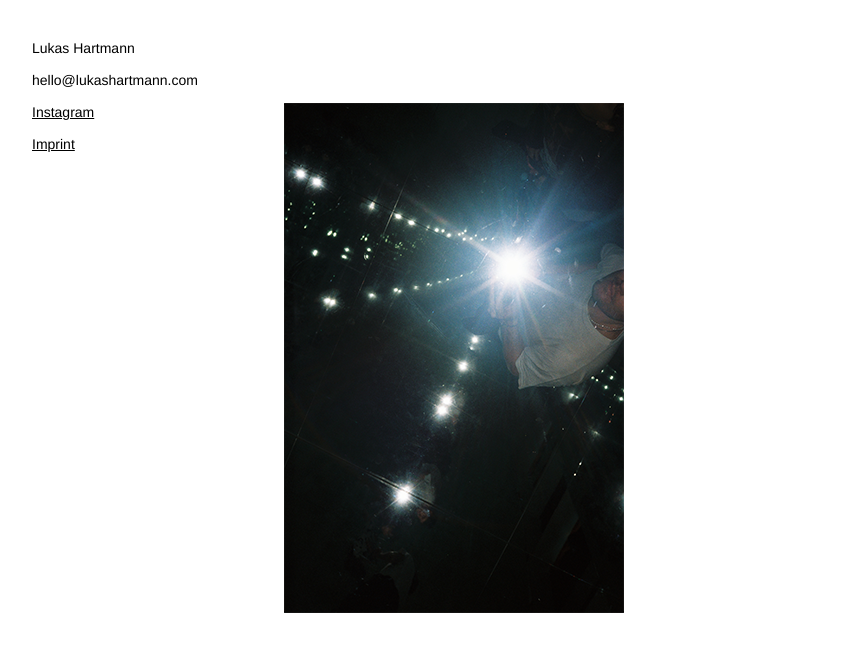
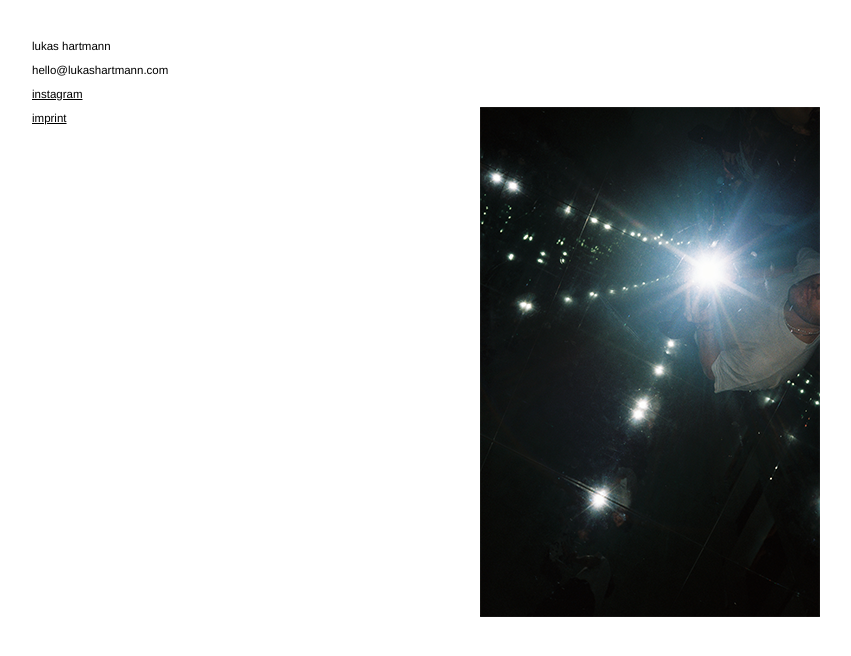
Before and after one commit to lukas303/web, a plain HTML site: page index.html in a window 1280 px wide. Shown: the whole page, without its empty margins (16-867 px from the left). Drawn offline with Linux system fonts and the light colour scheme.

Commit message:
Updated font and size

```diff
--- a/index.html
+++ b/index.html
@@ -3,7 +3,7 @@
 
 <head>
     <meta name="viewport" content="width=device-width, initial-scale=1" charset="utf-8">
-    <title>Lukas Hartmann</title>
+    <title>lukas hartmann</title>
     <link rel="shortcut icon" type="image/png" href="favicon/favicon.png"/>
     <link rel="stylesheet" href="styles.css">
 </head>
@@ -16,7 +16,7 @@
 
     <div id="text">
 
-    <a id="infobutton" onclick="toggleInfo()">Lukas Hartmann</a>
+    <a id="infobutton" onclick="toggleInfo()">lukas hartmann</a>
 
     <br><br>
 
@@ -34,13 +34,13 @@
     <br>
 
     <div class="ulink">
-        <a href="https://www.instagram.com/fio__nn/">Instagram</a>
+        <a href="https://www.instagram.com/fio__nn/">instagram</a>
     </div>
 
     <br>
 
     <div class="ulink">
-        <a href="imprint.html">Imprint</a>
+        <a href="imprint.html">imprint</a>
     </div>
 
 </div>
--- a/scripts.js
+++ b/scripts.js
@@ -64,7 +64,7 @@ document.addEventListener("DOMContentLoaded", function () {
       var bufferRight = 25;
       var bufferTop = 5;
 
-      var excludeAreaWidth = 200;
+      var excludeAreaWidth = 300;
       var excludeAreaHeight = 200;
 
       var maxX = visibleWidth - imageWidth - bufferRight;
--- a/styles.css
+++ b/styles.css
@@ -1,8 +1,8 @@
 body {
   text-align: left;
-  font-size: 14px;
-  font-family: "Helvetica Neue", Helvetica, Arial, sans-serif;
-  font-weight: 500;
+  font-size: 11.5px;
+  font-family: "Helvetica", Helvetica, Arial, sans-serif;
+  font-weight: 510;
 }
 
 #game-container {
```
